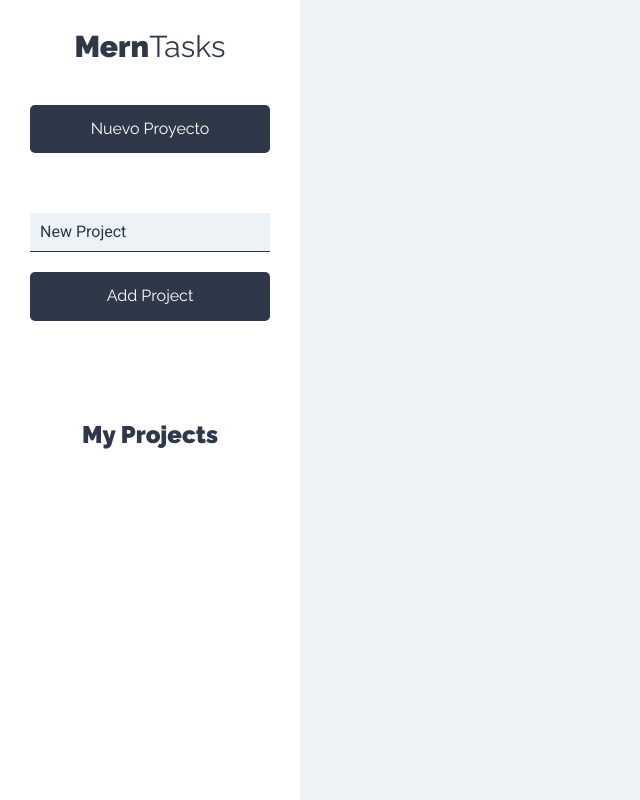
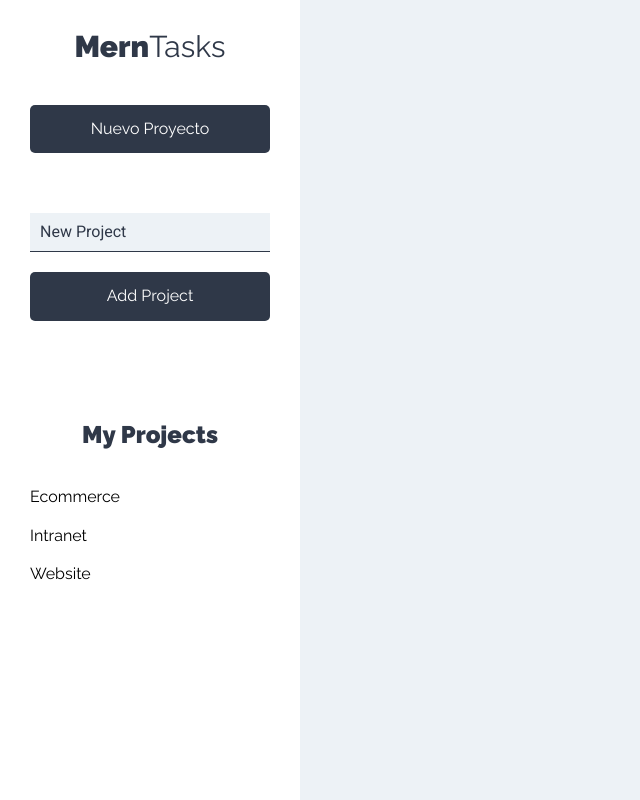
Before and after one commit to brimanz/Mern_app, a React (Vite) app: page /projects in a window 1280 px wide. Shown: the whole page, without its empty margins (0-640 px from the left). Built offline with nearby package versions, Linux system fonts and the light colour scheme.

Commit message:
adding single project component and project list

```diff
--- a/src/components/layout/Sidebar.jsx
+++ b/src/components/layout/Sidebar.jsx
@@ -1,5 +1,6 @@
 import React from 'react'
 import NewProject from '../projects/NewProject'
+import ProjectList from '../projects/ProjectList'
 
 
 const Sidebar = () =>{
@@ -14,6 +15,8 @@
 
 			<div className="proyectos">
 				<h2>My Projects</h2>
+
+				<ProjectList/>
 			</div>
 		</aside>
 	);
--- /dev/null
+++ b/src/components/projects/Project.jsx
@@ -0,0 +1,18 @@
+import React from 'react'
+
+
+const Project = ({project}) =>{
+	return(
+		<li>
+			<button
+				type="button"
+				className="btn btn-blank"
+			>
+				{project.name}
+			</button>
+		</li>
+	);
+}
+
+
+export default Project
--- /dev/null
+++ b/src/components/projects/ProjectList.jsx
@@ -0,0 +1,25 @@
+import React from 'react'
+import Project from './Project'
+
+
+const ProjectList = () =>{
+
+	const projects = [
+		{name: "Ecommerce"},
+		{name: "Intranet"},
+		{name: "Website"}
+	]
+
+	return(
+		<ul className="listado-proyectos">
+			{projects.map(project =>(
+				<Project
+					project={project}
+				/>
+			))}
+		</ul>
+	);
+}
+
+
+export default ProjectList
```
